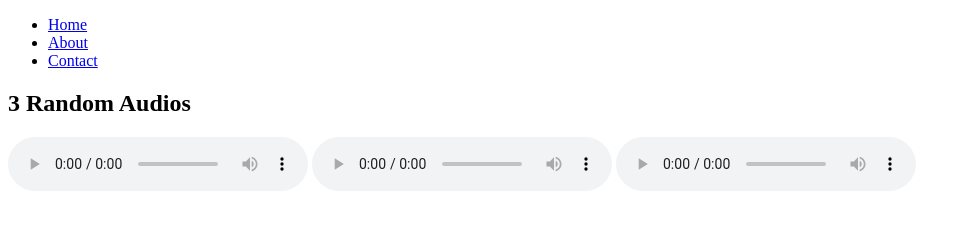
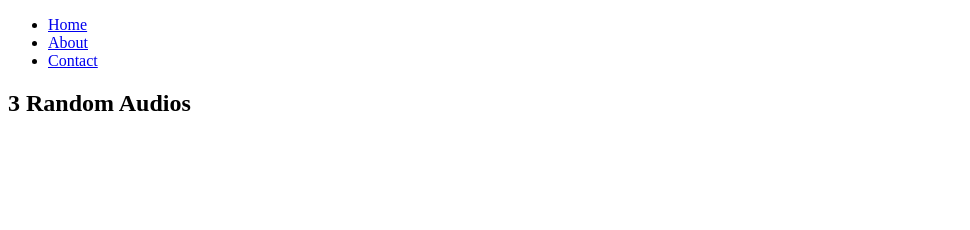
Before and after one commit to acciojob/semantic-navbar-and-audios-bsp3725k, a website: page main.html in a window 1280 px wide. Shown: the whole page, without its empty margins (0-970 px from the left). Drawn offline with Linux system fonts and the light colour scheme.

Commit message:
created a submission

```diff
--- a/main.html
+++ b/main.html
@@ -25,11 +25,11 @@
 		<h2>
 			3 Random Audios
 		</h2>
-		<audio controls> <source src="http://commondatastorage.googleapis.com/codeskulptor-demos/DDR_assets/Kangaroo_MusiQue_-_The_Neverwritten_Role_Playing_Game.mp3">
+		<audio  src="http://commondatastorage.googleapis.com/codeskulptor-demos/DDR_assets/Kangaroo_MusiQue_-_The_Neverwritten_Role_Playing_Game.mp3">
 			</audio>
-		<audio controls> <source src="http://commondatastorage.googleapis.com/codeskulptor-assets/Epoq-Lepidoptera.ogg">
+		<audio src="http://commondatastorage.googleapis.com/codeskulptor-assets/Epoq-Lepidoptera.ogg">
 			</audio>
-		<audio controls><source src="http://codeskulptor-demos.commondatastorage.googleapis.com/pang/paza-moduless.mp3">
+		<audio src="http://codeskulptor-demos.commondatastorage.googleapis.com/pang/paza-moduless.mp3">
 			</audio>
 	</section>
     <script type="text/javascript" src="./script.js">
```
